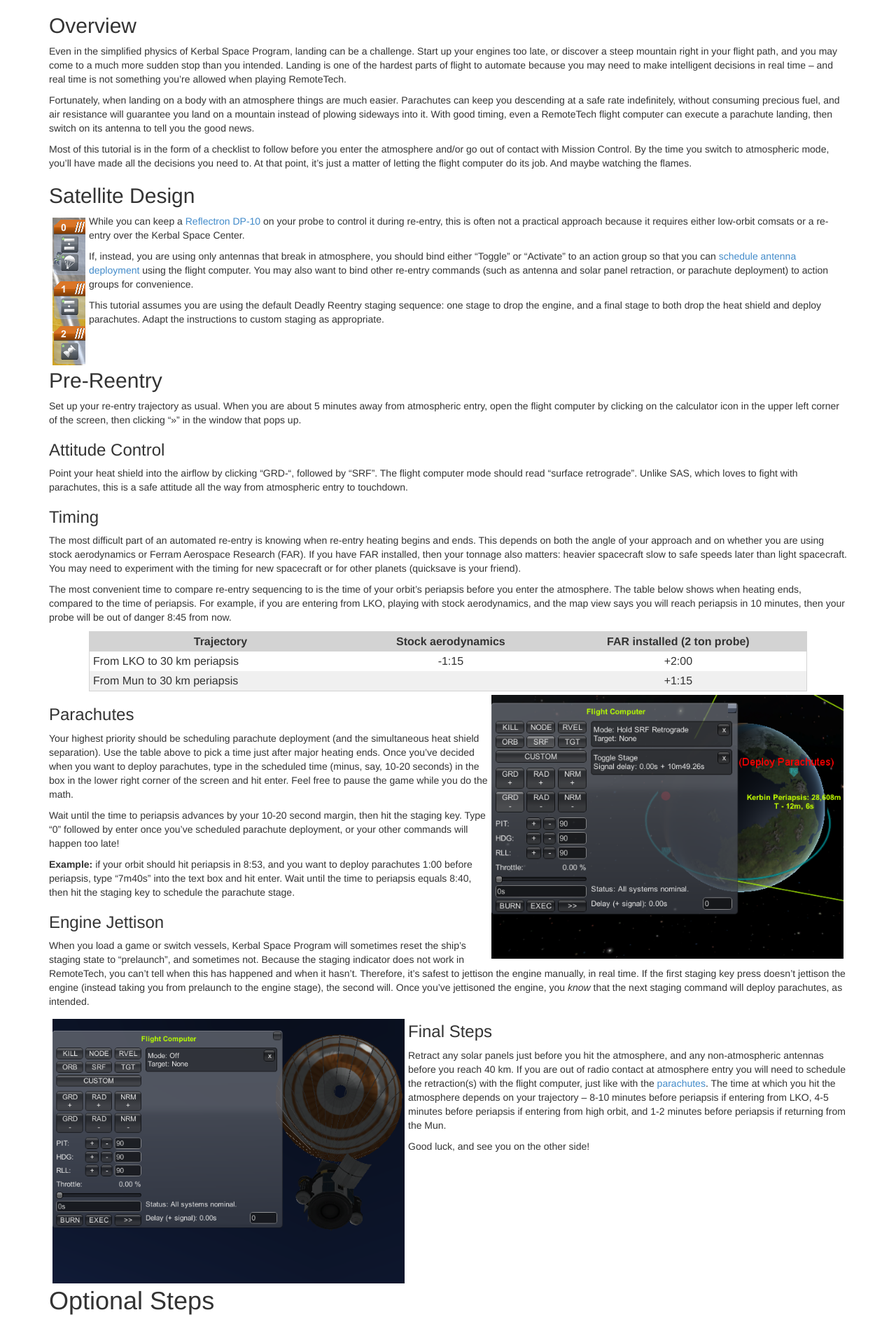
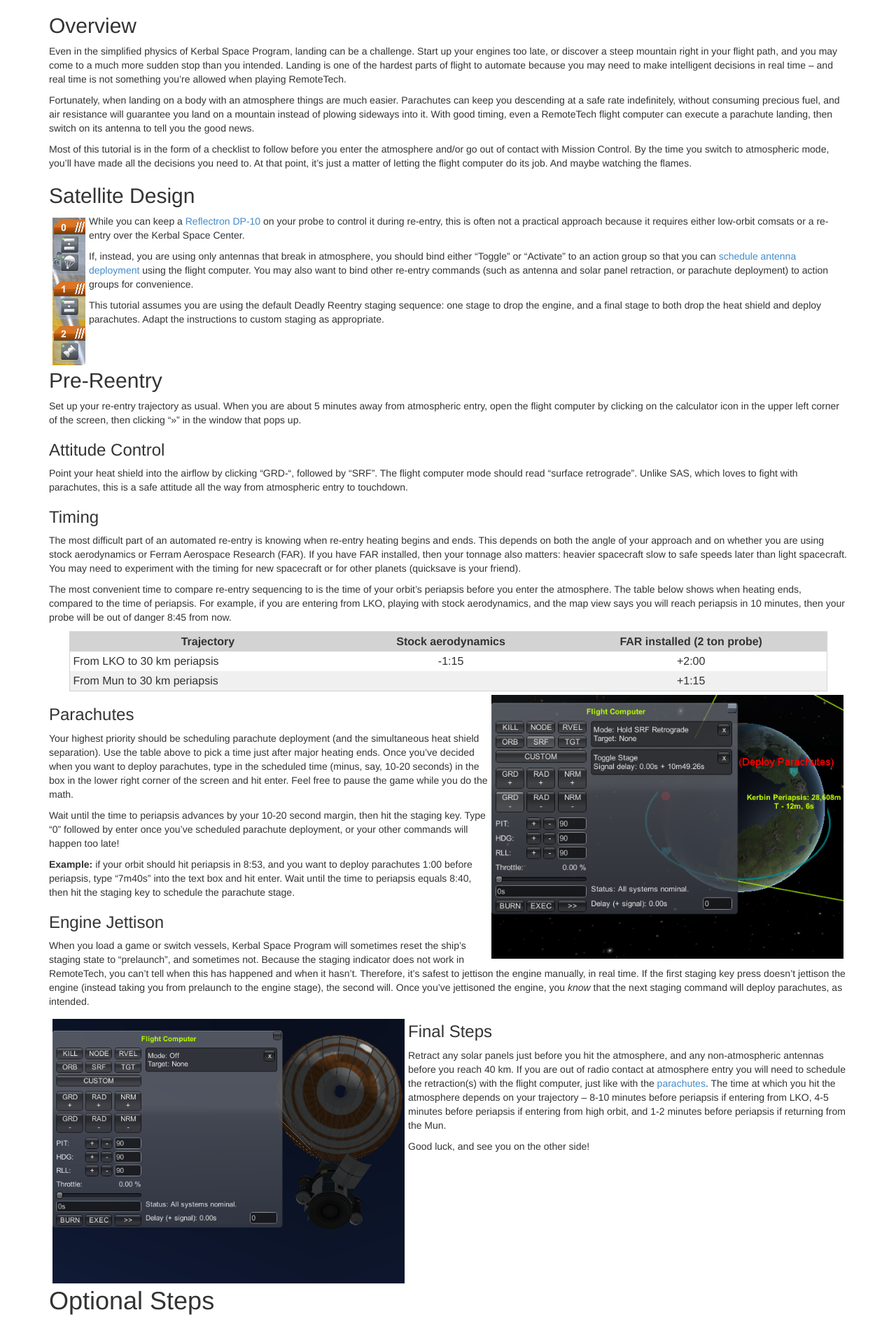
Before and after one commit to RemoteTechnologiesGroup/RemoteTech, a Jekyll site: the page built from tutorials/reentry.md, in a window 1280 px wide. Shown: the part 909-2801 px from the top of the page at 70% size. Built offline with Jekyll 4.4.1, drawn with Linux system fonts in a browser that asks for light colours; nearby versions of some CDN libraries.

Commit message:
Correct the number error and widen the data table slightly

```diff
--- a/stylesheets/main.css
+++ b/stylesheets/main.css
@@ -100,7 +100,7 @@
 
 /* Override the default table styles that render data illegible */
 table.data{
-	width: 90%;
+	width: 95%;
 	border: solid 1px lightgrey;
 	margin-left: auto;
 	margin-right: auto;
```
Also changed, not shown: guide/parts.md (+1 -1 lines).
